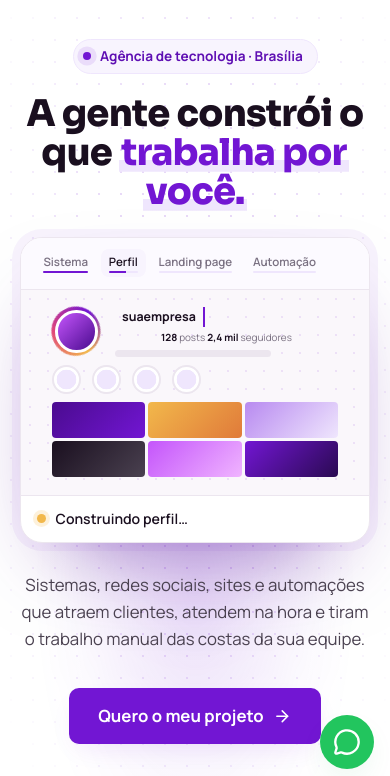
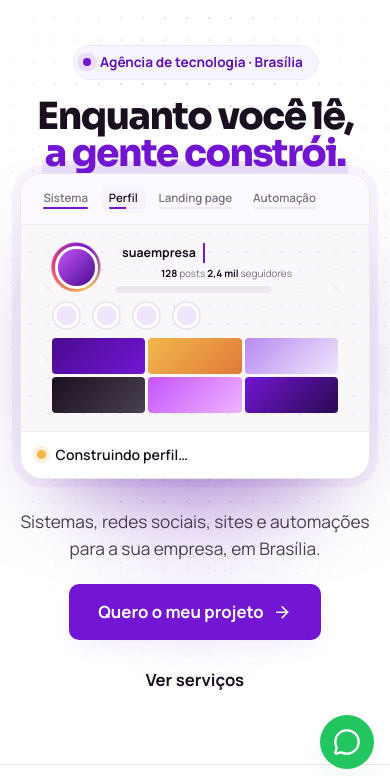
Before and after one commit to leonascr/onfloor, a plain HTML site: page index.html in a window 390 px wide. Shown: the part 59-835 px from the top of the page. Drawn offline with Linux system fonts and the light colour scheme.

Commit message:
Troca o título da hero por um mais curto, atrás do estúdio
Pedido do Leo: um h1 mais sagaz e minimalista, meio por trás da animação.
A hero agora é uma coluna só, com "Enquanto você lê, a gente constrói." e a
janela da animação cobrindo só a base das letras. Embaixo ficam uma linha de
texto e os dois botões.

Co-Authored-By: Claude Opus 5.5 <noreply@anthropic.com>

```diff
--- a/index.html
+++ b/index.html
@@ -126,18 +126,12 @@
 
             <div class="hero-copy">
                 <p class="hero-kicker"><span></span> Agência de tecnologia · Brasília</p>
-                <h1 class="hero-title">A gente constrói o que <span class="marker">trabalha por você.</span></h1>
-                <p class="hero-lead">Sistemas, redes sociais, sites e automações que atraem clientes, atendem na hora e
-                    tiram o trabalho manual das costas da sua equipe.</p>
+                <h1 class="hero-title">Enquanto você lê,<br> <span class="marker">a gente constrói.</span></h1>
+                <p class="hero-lead">Sistemas, redes sociais, sites e automações para a sua empresa, em Brasília.</p>
                 <div class="hero-actions">
                     <a href="#contato" class="btn btn-primary btn-lg">Quero o meu projeto <svg class="icon"><use href="#i-arrow-right"></use></svg></a>
                     <a href="#servicos" class="btn btn-ghost btn-lg">Ver serviços</a>
                 </div>
-                <ul class="hero-trust">
-                    <li><svg class="icon"><use href="#i-check"></use></svg> Conversa sem termos técnicos</li>
-                    <li><svg class="icon"><use href="#i-check"></use></svg> Você aprova antes</li>
-                    <li><svg class="icon"><use href="#i-check"></use></svg> Acompanhamento depois</li>
-                </ul>
             </div>
 
             <!-- Estúdio: as entregas se constroem sozinhas, em sequência (sistema → perfil → landing page → automação) -->
--- a/styles.css
+++ b/styles.css
@@ -2825,30 +2825,6 @@ textarea:focus-visible {
         justify-content: center;
     }
 
-    /* o texto vira peças soltas da grade para o estúdio entrar logo abaixo do título */
-    .hero {
-        gap: 0;
-        justify-items: center;
-        text-align: center;
-    }
-
-    .hero-copy {
-        display: contents;
-    }
-
-    .hero-kicker { order: 1; }
-    .hero-title { order: 2; max-width: 640px; }
-
-    .estudio {
-        order: 3;
-        width: 100%;
-        max-width: 640px;
-        margin: 1.6rem 0 0.4rem;
-    }
-
-    .hero-lead { order: 4; }
-    .hero-actions { order: 5; }
-    .hero-trust { order: 6; }
 }
 
 @media (max-width: 520px) {
@@ -3039,3 +3015,58 @@ textarea:focus-visible {
         margin-top: 0;
     }
 }
+
+/* ═══════════════ HERO minimalista: título grande atrás do estúdio (16/11) ═══════════════ */
+.hero {
+    grid-template-columns: minmax(0, 1fr);
+    justify-items: center;
+    text-align: center;
+    gap: 0;
+    min-height: 0;
+    padding-top: clamp(7rem, 11vw, 9rem);
+}
+
+.hero-copy { display: contents; }
+
+.hero-kicker { order: 1; margin-bottom: 1.2rem; }
+
+.hero-title {
+    order: 2;
+    position: relative;
+    z-index: 0;
+    margin: 0;
+    font-size: clamp(2.7rem, 6.6vw, 6.2rem);
+    line-height: 0.98;
+    letter-spacing: -0.04em;
+}
+
+.hero-title .marker { white-space: nowrap; }
+
+/* o estúdio sobe e passa na frente só da base da segunda linha */
+.estudio {
+    order: 3;
+    position: relative;
+    z-index: 1;
+    width: min(100%, 720px);
+    /* só as pernas das letras (g, ó, ç) ficam atrás da janela */
+    margin-top: 0.1rem;
+}
+
+.hero-lead {
+    order: 4;
+    margin: 1.8rem auto 0;
+    max-width: 46ch;
+    font-size: 1.08rem;
+}
+
+.hero-actions {
+    order: 5;
+    justify-content: center;
+    margin-top: 1.3rem;
+}
+
+@media (max-width: 520px) {
+    .hero { padding-top: 6.5rem; }
+    .hero-title { font-size: clamp(2.1rem, 9.6vw, 3rem); }
+    .estudio { margin-top: 0; }
+}
```
